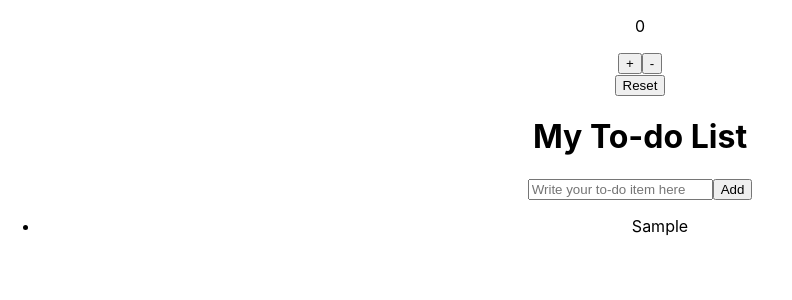
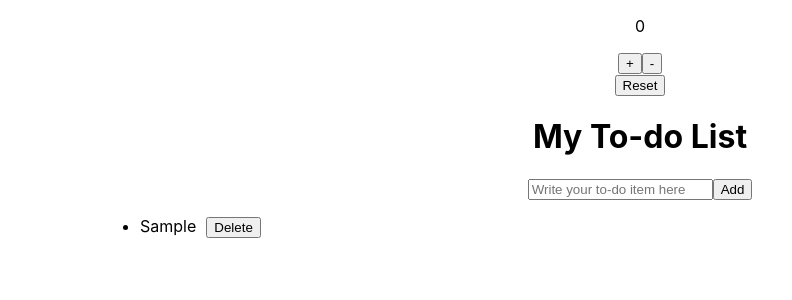
Before and after one commit to JS-Jamie/Coding-Practices-React, a React (Create React App) app: page / in a window 1280 px wide. Both pictures are taken after typing "Sample" into the empty fields and a click on the button "Add". Shown: the top 300 px of the page, without its empty margins (0-792 px from the left). Built offline with nearby package versions, Linux system fonts and the light colour scheme.

Commit message:
Fix bug that added a blank item to the list. Add delete feature

```diff
--- a/src/ToDoList/ToDoList.js
+++ b/src/ToDoList/ToDoList.js
@@ -1,4 +1,5 @@
 import React, { useState } from "react";
+
 /*1.Write and add a to-do item.
 2. Show a to-do list
 3. Cross out a to-do-list item
@@ -13,10 +14,22 @@ const ToDoList = () => {
   };
 
   const onClickHandler = () => {
-    setItemList((currentValue) => {
-      return [...currentValue, toDoItem];
-    });
-    setToDoItem("");
+    if (toDoItem.length > 0) {
+      setItemList((currentValue) => {
+        return [...currentValue, toDoItem];
+      });
+      setToDoItem("");
+    }
+  };
+
+  const checkboxHandler = (e) => {
+    if (e.target.tagName === "LI") {
+      if (e.target.style.textDecoration) {
+        e.target.style.removeProperty("text-decoration");
+      } else {
+        e.target.style.setProperty("text-decoration", "line-through");
+      }
+    }
   };
 
   return (
@@ -31,8 +44,36 @@ const ToDoList = () => {
       <button onClick={onClickHandler}>Add</button>
       <div>
         <ul>
-          {itemList.map((i, index) => {
-            return <li key={index}>{i}</li>;
+          {itemList.map((item, index) => {
+            return (
+              <div
+                key={index}
+                style={{
+                  display: "flex",
+                  flexDirection: "row",
+                  justifyContent: "flex-start",
+                  marginLeft: "100px",
+                }}
+              >
+                <li onClick={checkboxHandler}>
+                  {item}
+                  <button
+                    style={{ marginLeft: "10px" }}
+                    onClick={() => {
+                      setItemList((currentList) => {
+                        return currentList.filter((eachItem) => {
+                          return eachItem !== item;
+                          /*item = the one that user chose to delete
+                          (by clicking its delete button) */
+                        });
+                      });
+                    }}
+                  >
+                    Delete
+                  </button>
+                </li>
+              </div>
+            );
           })}
         </ul>
       </div>
```
Also changed, not shown: package.json (line endings or trailing spaces), 1 other file (tests, documents, lock files or other folders).
